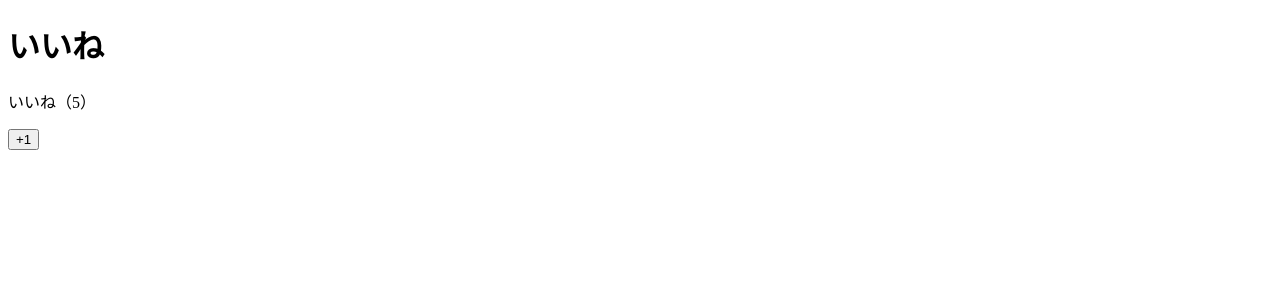
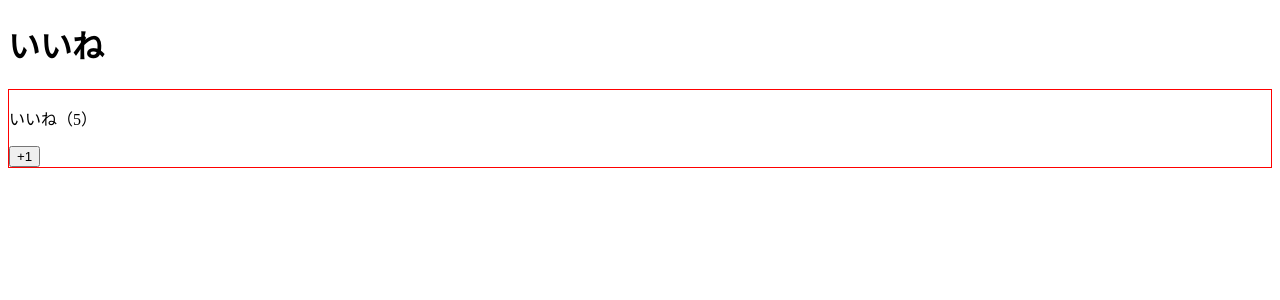
Before and after one commit to knagara/vue-study-cli, a Vue app: page / in a window 1280 px wide. Shown: the top 300 px of the page. Built offline with nearby package versions, Linux system fonts and the light colour scheme.

Commit message:
Scoped CSS

```diff
--- a/src/components/LikeNumber.vue
+++ b/src/components/LikeNumber.vue
@@ -19,3 +19,9 @@ export default {
     }
 }
 </script>
+
+<style scoped>
+    div {
+        border: 1px solid #ff0000;
+    }
+</style>
```
